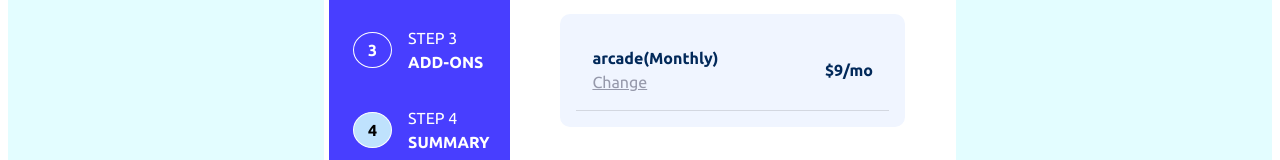
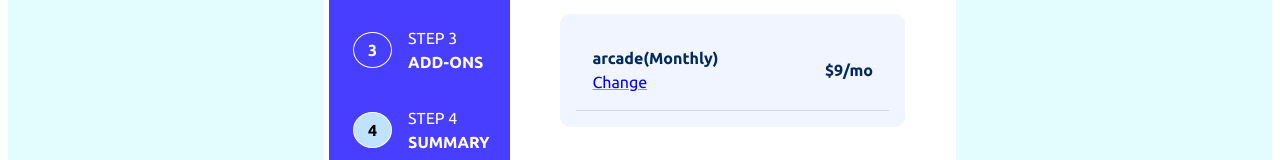
Before and after one commit to a656q59/multi_step_form, a React (Vite) app: page /finisher in a window 1280 px wide. Shown: the part 291-451 px from the top of the page. Built offline with nearby package versions, Linux system fonts and the light colour scheme.

Commit message:
Improved hover and focus styles for the Change link in Finisher component by adding color and border effects for enhanced user interaction.

```diff
--- a/src/pages/Finisher.jsx
+++ b/src/pages/Finisher.jsx
@@ -23,7 +23,19 @@
                         </Typography>
 
                         <Link to="/plan" style={{ textDecoration: 'underline', textDecorationColor: 'hsl(231, 11%, 63%)' }}>
-                            <Box sx={{ color: 'hsl(231, 11%, 63%)' }}>Change</Box>
+                            <Box
+                           >
+                            <span
+                             sx={{
+                                "&:hover, &:focus-visible":{
+                                    color: 'hsl(231, 11%, 63%)',
+                                    borderColor: "purple",
+                                  }
+                             }}
+                             >
+                                Change
+                             </span>
+                            </Box>
                         </Link>
 
                     </Box>
```
